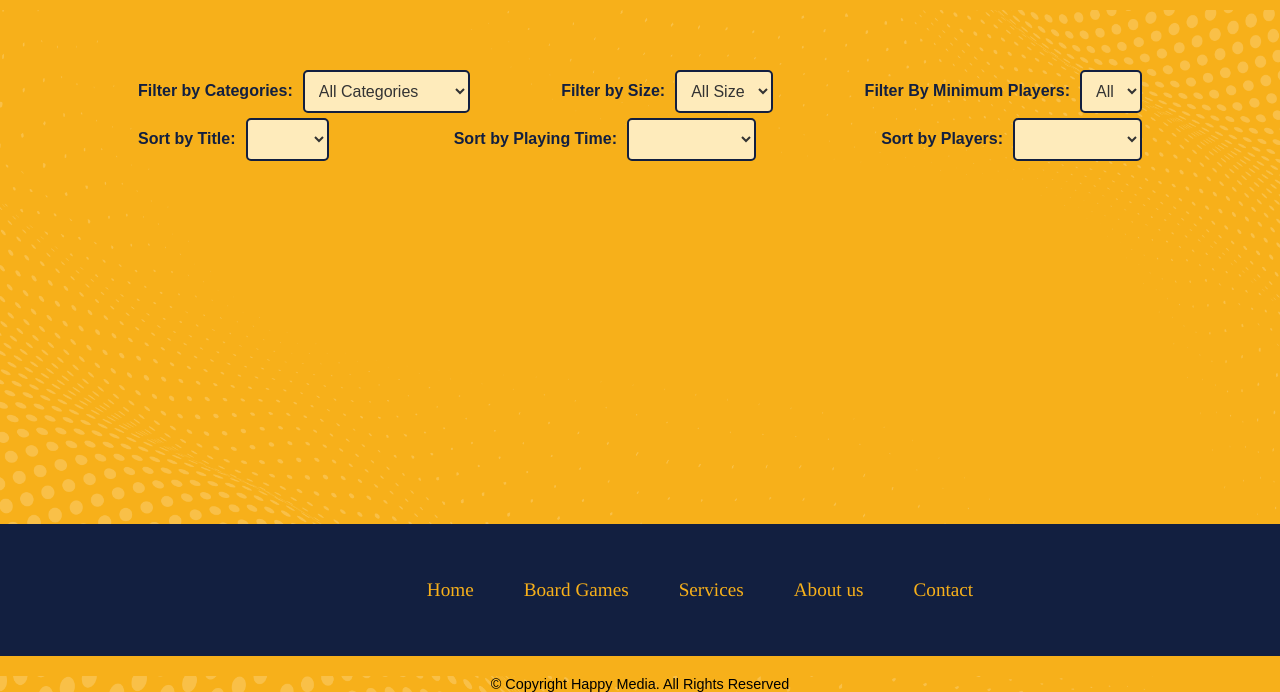
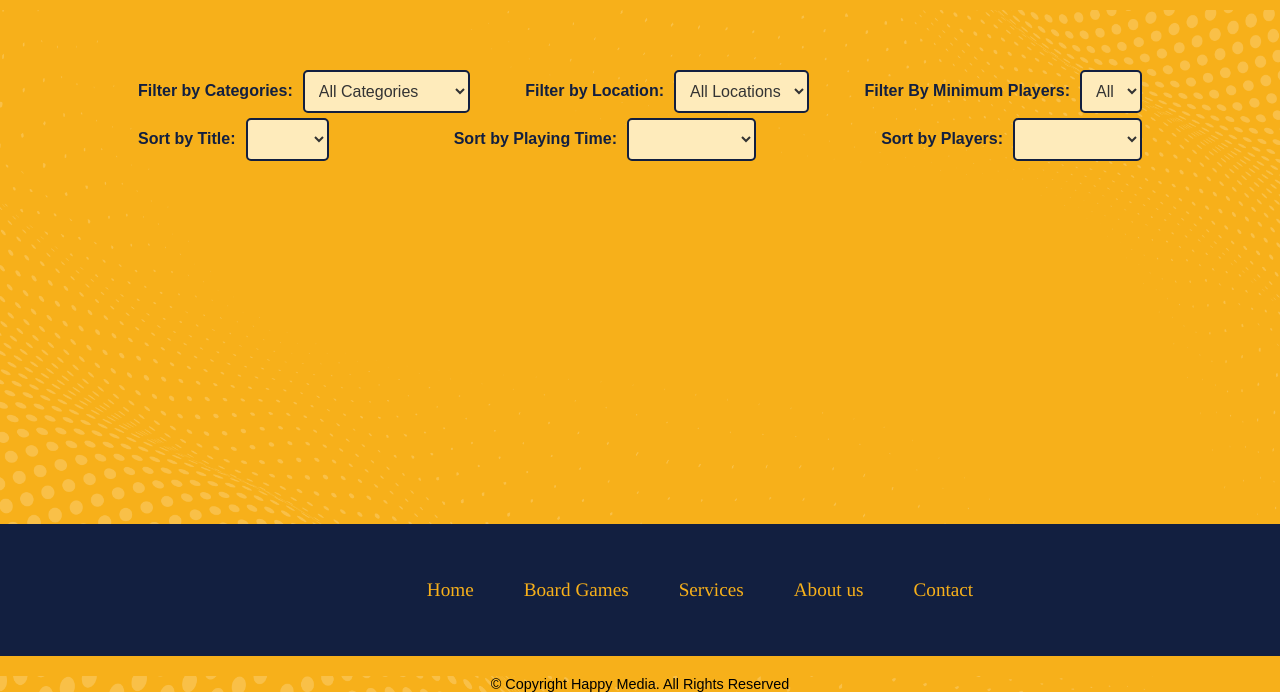
Before and after one commit to tingchannavong/Alpha-Wolf-Collection-Astro, an Astro site: page /filter in a window 1280 px wide. Shown: the part 124-816 px from the top of the page. Built offline with nearby package versions, Linux system fonts and the light colour scheme; Astro itself is replaced by a stand-in of ours; no server answers.

Commit message:
-bring back location filter, only removed location mapping results

```diff
--- a/src/components/category-filter.astro
+++ b/src/components/category-filter.astro
@@ -17,14 +17,13 @@
     </select>
 </div>
 <div class="filter">
-    <label for="location-select">Filter by Size:</label>
+    <label for="location-select">Filter by Location:</label>
     <select id="location-select">
-        <option value="all">All Size</option>
-        <option value="S">S</option>
-        <option value="M">M</option>
-        <option value="L">L</option>
-        <option value="XL">XL</option>
-        <!-- Add more locations as needed -->
+        <option value="all">All Locations</option>
+        <!-- <option value="MakerBox Lao">Makerbox Lao</option>
+        <option value="Stella">Stella</option>
+        <option value="Lak6">Lak6</option>
+        <option value="Nongnieng">Nongnieng</option> -->
     </select>
 </div>
 <div class="filter">
--- a/src/components/game-card.astro
+++ b/src/components/game-card.astro
@@ -5,7 +5,6 @@ interface Props {
 	href: string;
     img: string;
     category: string;
-    location: string;
     min_players: number;
     max_players: number;
     playing_time: number;
```
